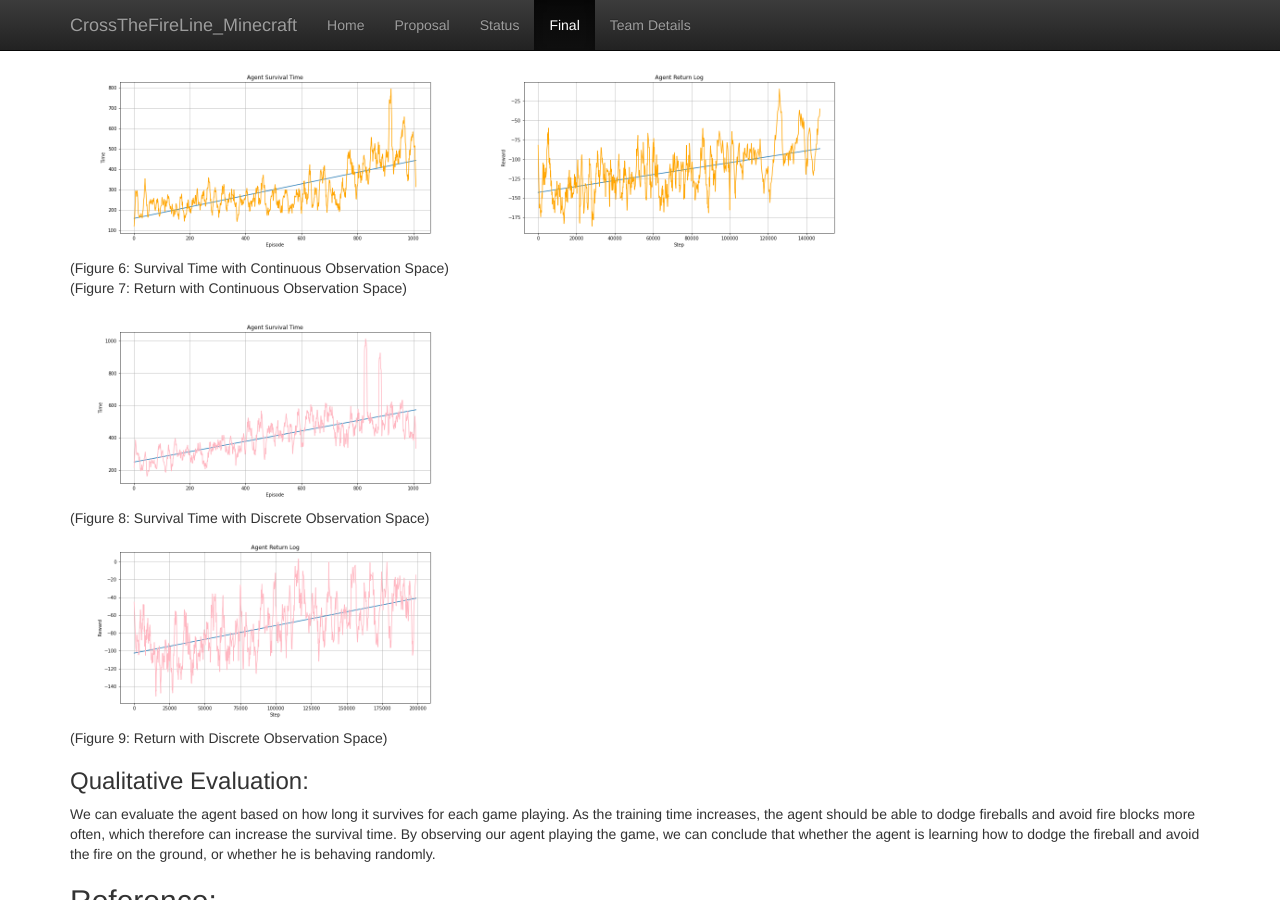
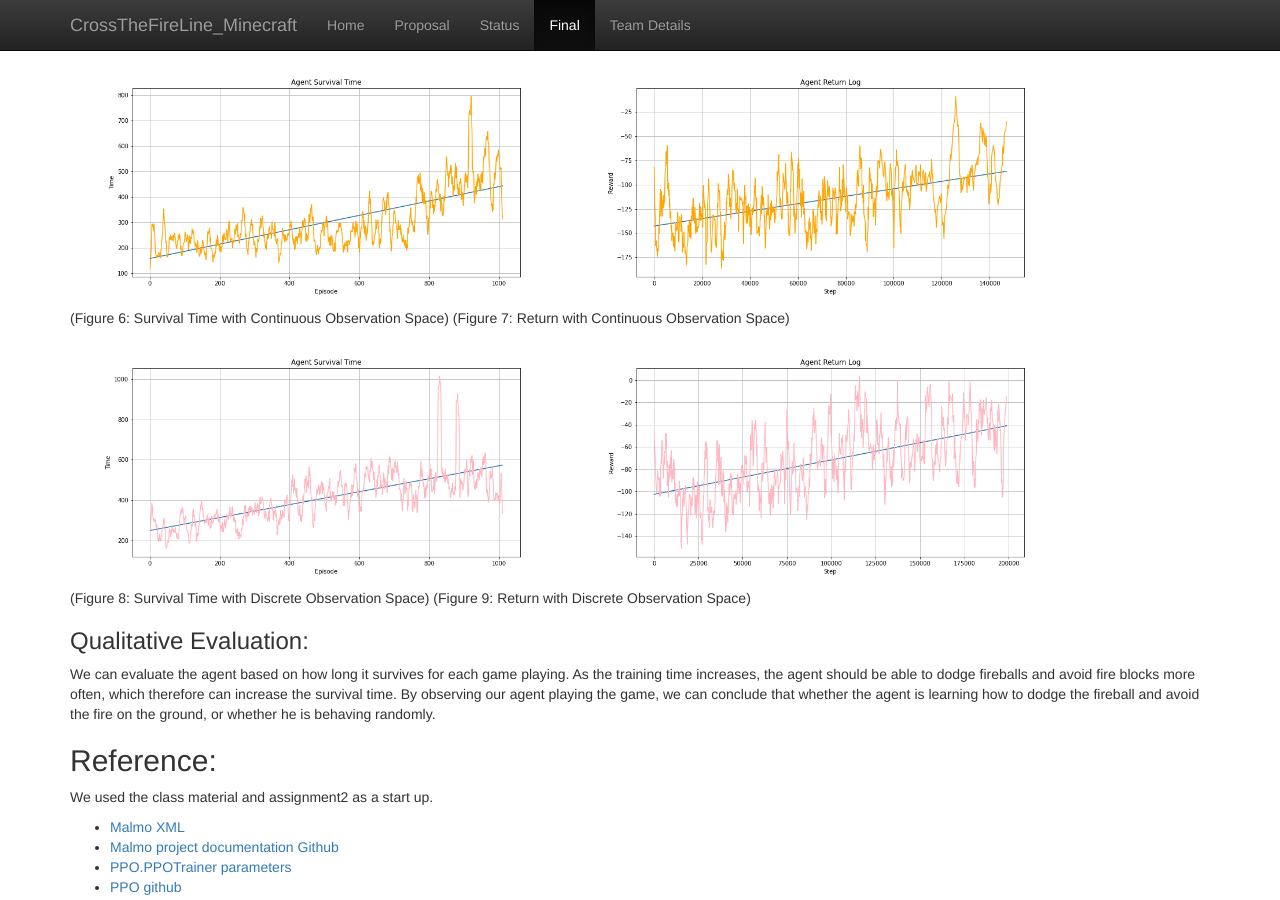
Before and after one commit to Chilly712/CrossTheFireLine_Minecraft, a Jekyll site: the page built from docs/final.md, in a window 1280 px wide and 900 px high, scrolled down 4349 px. Built offline with Jekyll 4.4.1, drawn with Linux system fonts in a browser that asks for light colours.

Commit message:
Update final.md

```diff
--- a/docs/final.md
+++ b/docs/final.md
@@ -78,21 +78,17 @@ We have two measurments. The following graphs show how the agent’s survival ti
 In the code, we also have a lot of data to quantify rewards and agent performance. For example, the distance between the fireball, the number of lives lost, the command sent, different types of blocks the agent stands on.
 It is easy to see from these two graphs that the untrained agent dies easily, but as the number of training sessions increases, the agent finds a way to survive longer.
 
-<img src="images/survivalLinear.png" width="400"> <img src="images/returnsLinear.png" width="400">
+<img src="images/survivalLinear.png" width="500">  <img src="images/returnsLinear.png" width="500">
 <br>
-(Figure 6: Survival Time with Continuous Observation Space)
-<br>
-(Figure 7: Return with Continuous Observation Space)
+(Figure 6: Survival Time with Continuous Observation Space)  (Figure 7: Return with Continuous Observation Space)
 <br>
 
 
-<img src="images/Dis_survivalLinear.png" width="400">
+<img src="images/Dis_survivalLinear.png" width="500">  <img src="images/Dis_returnsLinear.png" width="500">
 <br>
-(Figure 8: Survival Time with Discrete Observation Space)
+(Figure 8: Survival Time with Discrete Observation Space)  (Figure 9: Return with Discrete Observation Space)
 <br>
-<img src="images/Dis_returnsLinear.png" width="400">
-<br>
-(Figure 9: Return with Discrete Observation Space)
+
 
 ### Qualitative Evaluation:
 
```
